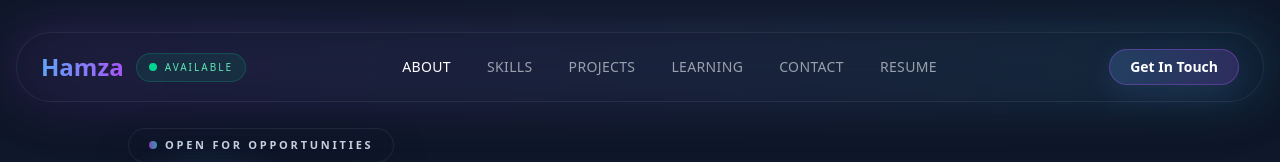
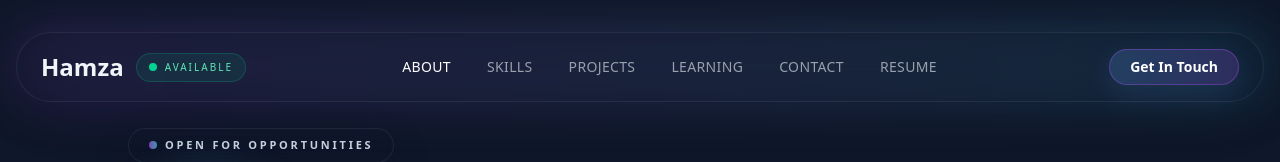
Before and after one commit to m-hamza7/Portfolio, a Next.js app: page / in a window 1280 px wide. Shown: the top 162 px of the page. Built offline with nearby package versions, Linux system fonts and the light colour scheme.

Commit message:
navbar Name fixed

```diff
--- a/components/navigation.tsx
+++ b/components/navigation.tsx
@@ -40,7 +40,7 @@ export default function Navigation({ activeSection, scrollToSection }: Navigatio
           <div className="absolute inset-0 rounded-full bg-gradient-to-r from-primary/20 to-accent/20 blur-xl" />
           <nav className={`relative flex items-center justify-between rounded-full border border-white/10 px-6 py-4 transition-all duration-700 ${scrolled ? "glass" : "glass"}`}>
             <div className="flex items-center gap-3">
-              <div className="text-2xl font-bold gradient-text flex-shrink-0">Hamza</div>
+              <div className="text-2xl font-bold flex-shrink-0">Hamza</div>
               <div className="hidden sm:flex items-center gap-2 rounded-full border border-emerald-400/20 bg-emerald-500/10 px-3 py-1.5">
                 <div className="h-2 w-2 rounded-full bg-emerald-400 shadow-lg shadow-emerald-400/50" />
                 <span className="text-[10px] font-medium tracking-[0.2em] text-emerald-300 uppercase">Available</span>
```
